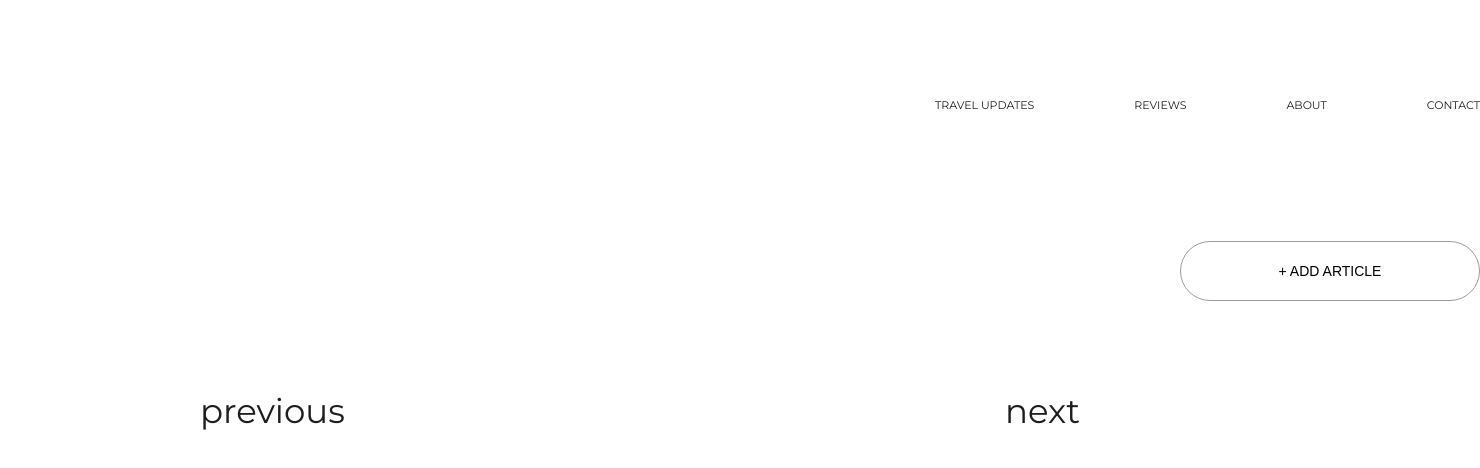
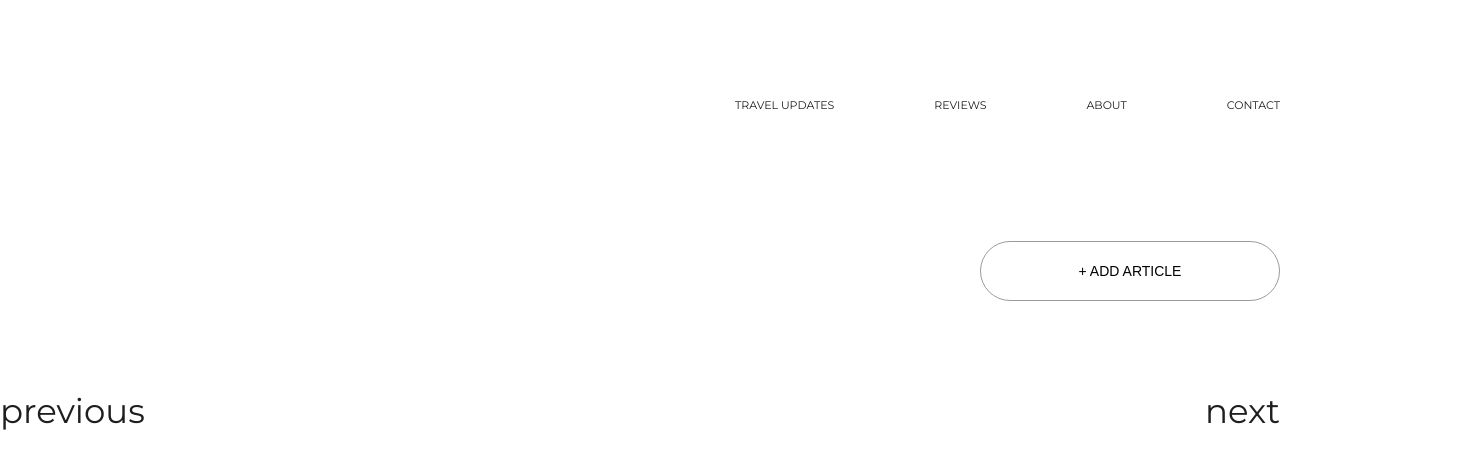
Before and after one commit to MGeorge98/DBSchool-Blog, a plain HTML site: page index.html in a window 1280 px wide. Shown: the whole page, 1480 px wide, since content can reach past the window. Drawn offline with nearby package versions, Linux system fonts and the light colour scheme; no server answers.

Commit message:
Modified css 2.0

```diff
--- a/style.css
+++ b/style.css
@@ -21,8 +21,8 @@ main {
 }
 
 body{
-    padding-left: 200px;
-    padding-right: 200px;
+    margin: 0 auto;
+    width: 1280px;
 }
 
 .nav {
```
